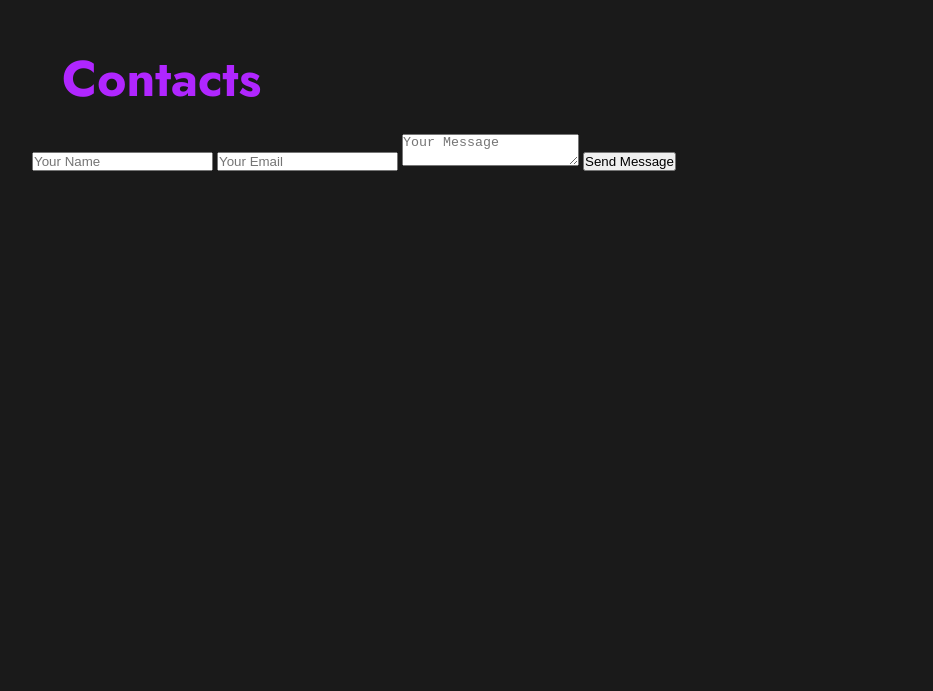
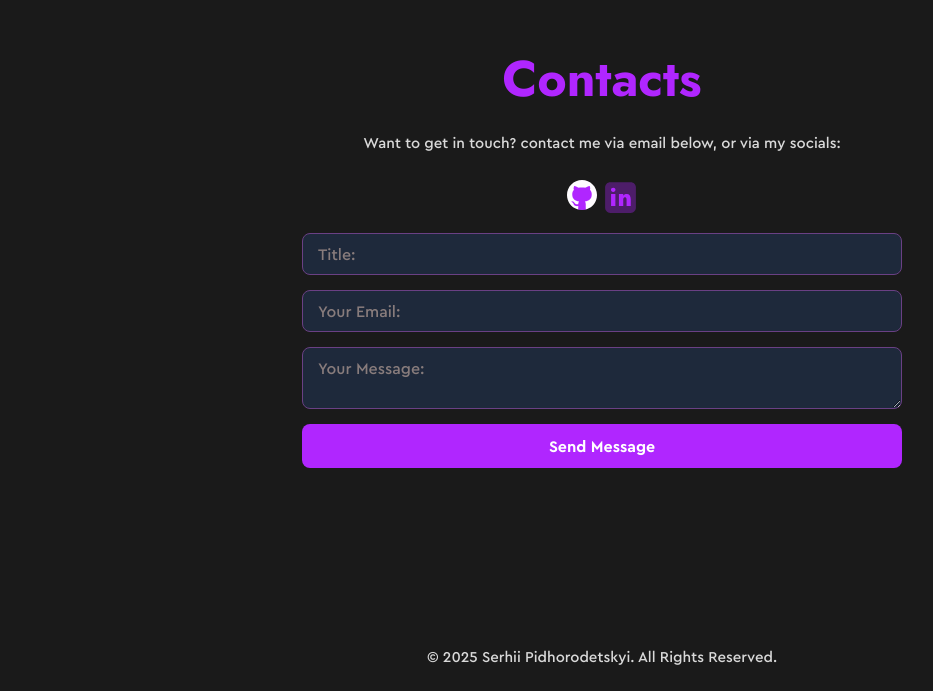
Before and after one commit to Serhii269/dev-portfolio, a plain HTML site: page index.html in a window 1280 px wide. Shown: the part 2946-3637 px from the top of the page, without its empty margins (38-971 px from the left). Before the commit the page ends 3117 px from the top, so only its background shows below. Drawn offline with nearby package versions, Linux system fonts and the light colour scheme.

Commit message:
added contacts section and footer

```diff
--- a/css/style.scss
+++ b/css/style.scss
@@ -411,6 +411,82 @@ header {
     color: #b026ff;
     padding-bottom: 25px;
     font-family: "jostbold";
-    margin-left: 30px;
+    text-align: center;
+  }
+  p {
+    font-weight: 500;
+    font-size: 15px;
+    line-height: 120%;
+    color: #d9d9d9;
+    padding-bottom: 20px;
+    font-family: "cera_promedium";
+    text-align: center;
+    margin-bottom: 5px;
   }
 }
+
+.contact-section .container {
+  max-width: 600px;
+  margin: 0 auto;
+}
+
+.contact-form form {
+  display: flex;
+  flex-direction: column;
+  gap: 15px;
+}
+
+.contact-form {
+  input,
+  textarea {
+    padding: 10px 15px;
+    font-size: 16px;
+    border: 1px solid #6a4084;
+    background-color: #1e293b;
+    border-radius: 8px;
+    width: 100%;
+    box-sizing: border-box;
+    font-family: "cera_promedium";
+    color: #f1f1f1;
+  }
+}
+.contact-form input::placeholder,
+.contact-form textarea::placeholder {
+  color: #887c7c;
+}
+
+.contact-form button {
+  padding: 12px 20px;
+  font-size: 16px;
+  border: none;
+  border-radius: 8px;
+  background-color: #b026ff;
+  color: white;
+  cursor: pointer;
+  transition: background-color 0.4s ease;
+  font-family: "cera_probold";
+  &:hover {
+    background-color: #00f0ff;
+    color: #1a1a1a;
+  }
+}
+
+.social-media {
+  display: flex;
+  justify-content: center;
+  margin-bottom: 15px;
+}
+
+footer {
+  margin-top: 180px;
+  p {
+    font-weight: 500;
+    font-size: 15px;
+    line-height: 120%;
+    color: #d9d9d9;
+    padding-bottom: 20px;
+    font-family: "cera_promedium";
+    text-align: center;
+    margin-bottom: 5px;
+  }
+}
--- a/index.html
+++ b/index.html
@@ -5,7 +5,6 @@
     <meta name="viewport" content="width=device-width, initial-scale=1.0" />
     <link rel="stylesheet" href="css/style.css" />
     <link href="https://unpkg.com/aos@2.3.1/dist/aos.css" rel="stylesheet" />
-
     <title>Portfolio-Serhii</title>
   </head>
   <body>
@@ -13,16 +12,16 @@
       <nav>
         <ul>
           <li>
-            <a href="#">Home</a>
+            <a href="index.html">Home</a>
           </li>
           <li>
-            <a href="#">About</a>
+            <a href="#about">About</a>
           </li>
           <li>
-            <a href="#">Projects</a>
+            <a href="#projects">Projects</a>
           </li>
           <li>
-            <a href="#">Contact</a>
+            <a href="#contact">Contact</a>
           </li>
         </ul>
       </nav>
@@ -57,7 +56,7 @@
           </div>
         </div>
       </section>
-      <section class="about-section container">
+      <section class="about-section container" id="about">
         <div data-aos="fade-up" class="about">
           <h2>About</h2>
           <h3>A little about me</h3>
@@ -145,10 +144,10 @@
         </div>
       </section>
 
-      <section class="projects-section">
+      <section class="projects-section" id="projects">
         <div class="container">
           <h2>Projects</h2>
-          <div class="projects">
+          <div class="projects" data-aos="zoom-out">
             <div class="project" alt="GreenShop">
               <img src="images/greenshop.png" alt="GreenShop" />
               <p>GreenShop</p>
@@ -247,21 +246,42 @@
         </div>
       </section>
     </main>
-    <section class="contact-section">
+    <section class="contact-section" id="contact">
       <div class="container">
         <h2>Contacts</h2>
+        <p>
+          Want to get in touch? contact me via email below, or via my socials:
+        </p>
+        <div class="social-media">
+          <a href="https://github.com/Serhii269" class="github"></a>
+          <a
+            href="https://www.linkedin.com/feed/?trk=onboarding-landing"
+            class="in"
+          ></a>
+        </div>
         <div class="contact-form">
-          <form>
-            <input type="text" placeholder="Your Name" required />
-            <input type="email" placeholder="Your Email" required />
-            <textarea placeholder="Your Message" required></textarea>
+          <form action="https://formspree.io/f/xblodldn" method="POST">
+            <input name="title" type="text" placeholder="Title:" required />
+            <input
+              type="email"
+              name="email"
+              placeholder="Your Email:"
+              required
+            />
+            <textarea
+              name="message"
+              placeholder="Your Message:"
+              required
+            ></textarea>
             <button type="submit">Send Message</button>
           </form>
         </div>
       </div>
     </section>
-
-    <footer></footer>
+    <footer>
+      <p>© 2025 Serhii Pidhorodetskyi. All Rights Reserved.</p>
+    </footer>
+    <script src="js/main.js"></script>
     <script src="js/script.js"></script>
     <script src="https://unpkg.com/aos@2.3.1/dist/aos.js"></script>
     <script>
--- /dev/null
+++ b/js/main.js
@@ -0,0 +1,14 @@
+document.querySelectorAll('header a[href^="#"]').forEach((link) => {
+  link.addEventListener("click", function (e) {
+    e.preventDefault();
+
+    const targetId = this.getAttribute("href");
+    const targetElement = document.querySelector(targetId);
+
+    if (targetElement) {
+      targetElement.scrollIntoView({
+        behavior: "smooth",
+      });
+    }
+  });
+});
```
Also changed, not shown: css/style.css, 2 other files.
